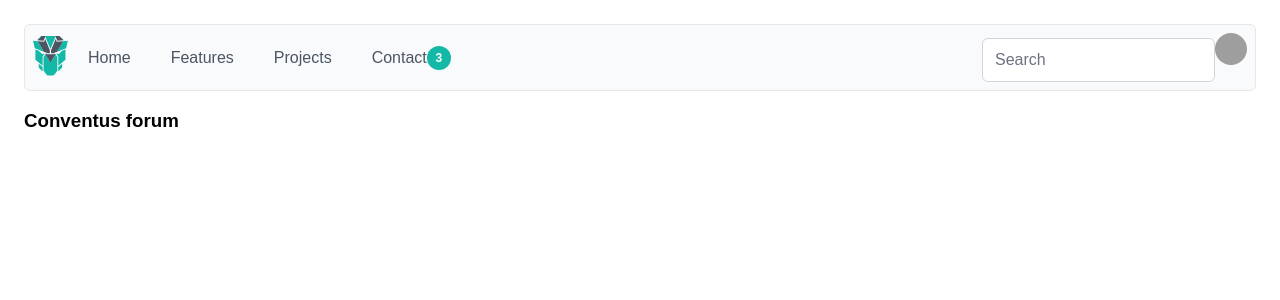
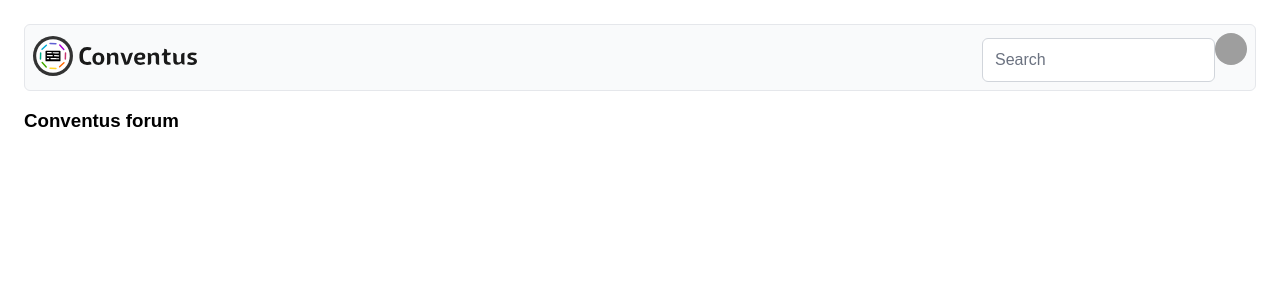
Before and after one commit to Conventus-and-friends/Conventus, a Vue app in the folder conventus.client/: page /en in a window 1280 px wide. Shown: the top 300 px of the page. Built offline with nearby package versions, Linux system fonts and the light colour scheme; grey boxes are pictures that could not be loaded; a web font is replaced by a local one.

Commit message:
update navbar

```diff
--- a/conventus.client/src/components/Navbar.vue
+++ b/conventus.client/src/components/Navbar.vue
@@ -7,59 +7,12 @@ import InputText from "primevue/inputtext";
 
 
 const items = ref([
+    /*
     {
-        label: 'Home',
-        icon: 'pi pi-home'
-    },
-    {
-        label: 'Features',
+        label: 'About',
         icon: 'pi pi-star'
-    },
-    {
-        label: 'Projects',
-        icon: 'pi pi-search',
-        items: [
-            {
-                label: 'Core',
-                icon: 'pi pi-bolt',
-                shortcut: '⌘+S'
-            },
-            {
-                label: 'Blocks',
-                icon: 'pi pi-server',
-                shortcut: '⌘+B'
-            },
-            {
-                label: 'UI Kit',
-                icon: 'pi pi-pencil',
-                shortcut: '⌘+U'
-            },
-            {
-                separator: true
-            },
-            {
-                label: 'Templates',
-                icon: 'pi pi-palette',
-                items: [
-                    {
-                        label: 'Apollo',
-                        icon: 'pi pi-palette',
-                        badge: 2
-                    },
-                    {
-                        label: 'Ultima',
-                        icon: 'pi pi-palette',
-                        badge: 3
-                    }
-                ]
-            }
-        ]
-    },
-    {
-        label: 'Contact',
-        icon: 'pi pi-envelope',
-        badge: 3
     }
+    */
 ]);
 </script>
 
@@ -68,16 +21,9 @@ const items = ref([
     <div class="card">
         <Menubar :model="items">
             <template #start>
-                <svg width="35" height="40" viewBox="0 0 35 40" fill="none" xmlns="http://www.w3.org/2000/svg" class="h-2rem">
-                    <path
-                        d="M25.87 18.05L23.16 17.45L25.27 20.46V29.78L32.49 23.76V13.53L29.18 14.73L25.87 18.04V18.05ZM25.27 35.49L29.18 31.58V27.67L25.27 30.98V35.49ZM20.16 17.14H20.03H20.17H20.16ZM30.1 5.19L34.89 4.81L33.08 12.33L24.1 15.67L30.08 5.2L30.1 5.19ZM5.72 14.74L2.41 13.54V23.77L9.63 29.79V20.47L11.74 17.46L9.03 18.06L5.72 14.75V14.74ZM9.63 30.98L5.72 27.67V31.58L9.63 35.49V30.98ZM4.8 5.2L10.78 15.67L1.81 12.33L0 4.81L4.79 5.19L4.8 5.2ZM24.37 21.05V34.59L22.56 37.29L20.46 39.4H14.44L12.34 37.29L10.53 34.59V21.05L12.42 18.23L17.45 26.8L22.48 18.23L24.37 21.05ZM22.85 0L22.57 0.69L17.45 13.08L12.33 0.69L12.05 0H22.85Z"
-                        fill="var(--primary-color)"
-                    />
-                    <path
-                        d="M30.69 4.21L24.37 4.81L22.57 0.69L22.86 0H26.48L30.69 4.21ZM23.75 5.67L22.66 3.08L18.05 14.24V17.14H19.7H20.03H20.16H20.2L24.1 15.7L30.11 5.19L23.75 5.67ZM4.21002 4.21L10.53 4.81L12.33 0.69L12.05 0H8.43002L4.22002 4.21H4.21002ZM21.9 17.4L20.6 18.2H14.3L13 17.4L12.4 18.2L12.42 18.23L17.45 26.8L22.48 18.23L22.5 18.2L21.9 17.4ZM4.79002 5.19L10.8 15.7L14.7 17.14H14.74H15.2H16.85V14.24L12.24 3.09L11.15 5.68L4.79002 5.2V5.19Z"
-                        fill="var(--text-color)"
-                    />
-                </svg>
+                <RouterLink :to="{ name: 'home', params: { locale: $i18n.locale }}">
+                    <img height="40" src="/src/assets/Conventus-Text.svg" class="h-2rem">
+                </RouterLink>
             </template>
             <template #item="{ item, props, hasSubmenu, root }">
                 <a v-ripple class="flex align-items-center" v-bind="props.action">
```
Also changed, not shown: conventus.client/src/assets/Conventus-Text.svg (added).
